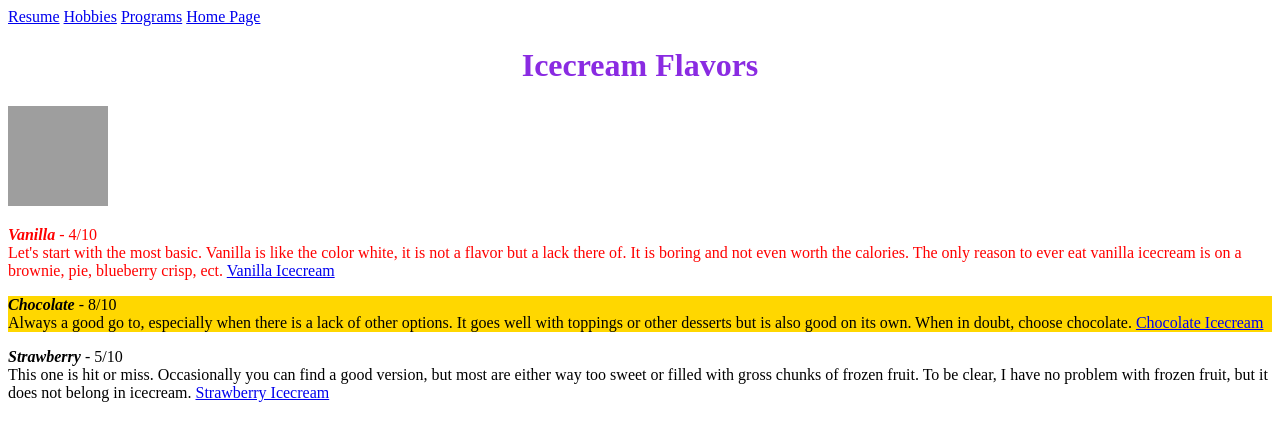
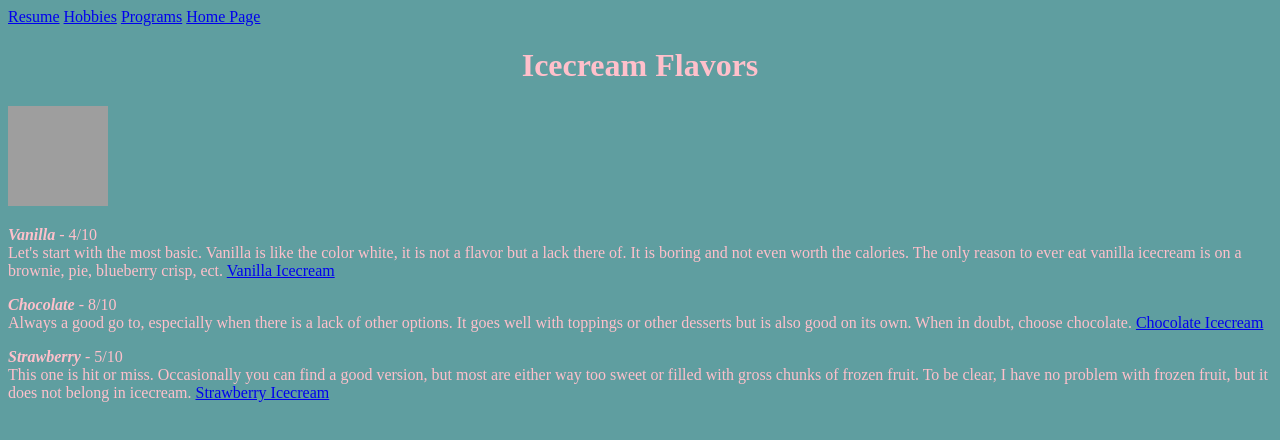
Before and after one commit to JanieBarnard/JanieBarnard.github.io, a plain HTML site: page icecream.html in a window 1280 px wide. Drawn offline with Linux system fonts and the light colour scheme; grey boxes are pictures that could not be loaded.

Commit message:
acheivements

```diff
--- a/icecream.html
+++ b/icecream.html
@@ -4,7 +4,7 @@
         <title>Best Flavors of Ice Cream and Why</title>
         <link rel="stylesheet" href="style.css">
     </head>
-    <body>
+    <body class="body">
         <div>
             <div>
               <a href="resume.html">Resume</a>
@@ -12,17 +12,17 @@
               <a href="programs.html">Programs</a>
               <a href="index.html">Home Page</a>
             </div>
-          </div>
-        <h1 style="text-align: center; font-size: xx-large; color: blueviolet;"><b>Icecream Flavors</b></h1>
+        </div>
+        <h1 class="title"><b>Icecream Flavors</b></h1>
         <img src="https://th.bing.com/th/id/R.489d893c157b8deadebb4cf99d5c0703?rik=6zr3iZqiMjvVnQ&riu=http%3a%2f%2fpics.drugstore.com%2fprodimg%2f419597%2f450.jpg&ehk=G6Q3qwsz%2fzUNyzDaDCg2yJ5x60bumWBvwQnbHhJBuhQ%3d&risl=&pid=ImgRaw&r=0" width = "100px" height = "100px" alt="Image of Icecream">
         <br>
-        <p style="color: red;">
+        <p>
             <i><b>Vanilla</b></i> - 4/10
             <br>
             Let's start with the most basic. Vanilla is like the color white, it is not a flavor but a lack there of. It is boring and not even worth the calories. The only reason to ever eat vanilla icecream is on a brownie, pie, blueberry crisp, ect.
             <a href="https://www.bluebell.com/product/homemade-vanilla/"> Vanilla Icecream</a>
         </p>
-        <p style="background-color: gold;">
+        <p>
             <i><b>Chocolate</b></i> - 8/10
             <br>
             Always a good go to, especially when there is a lack of other options. It goes well with toppings or other desserts but is also good on its own. When in doubt, choose chocolate.
```
Also changed, not shown: resume.html (+5 -0 lines).
